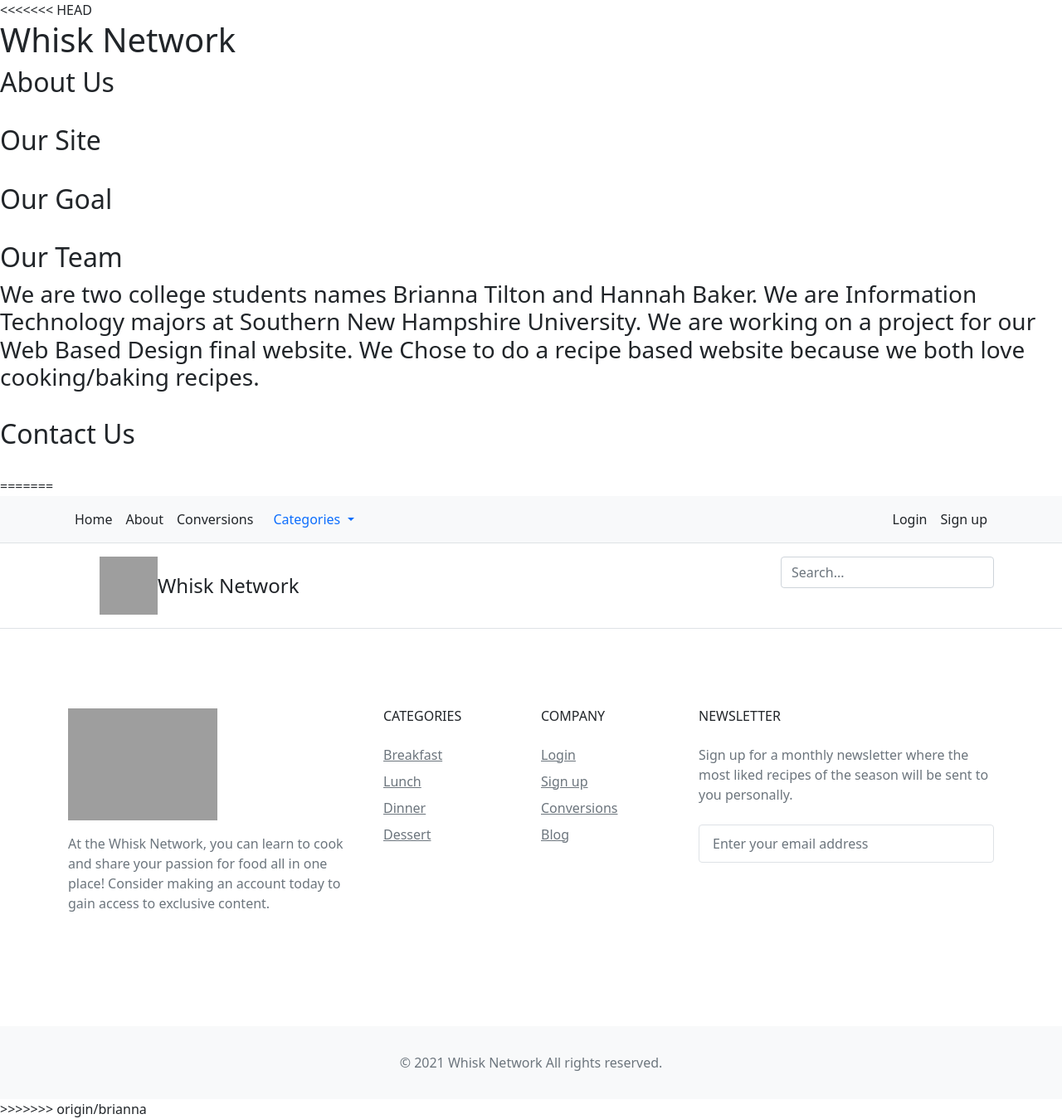
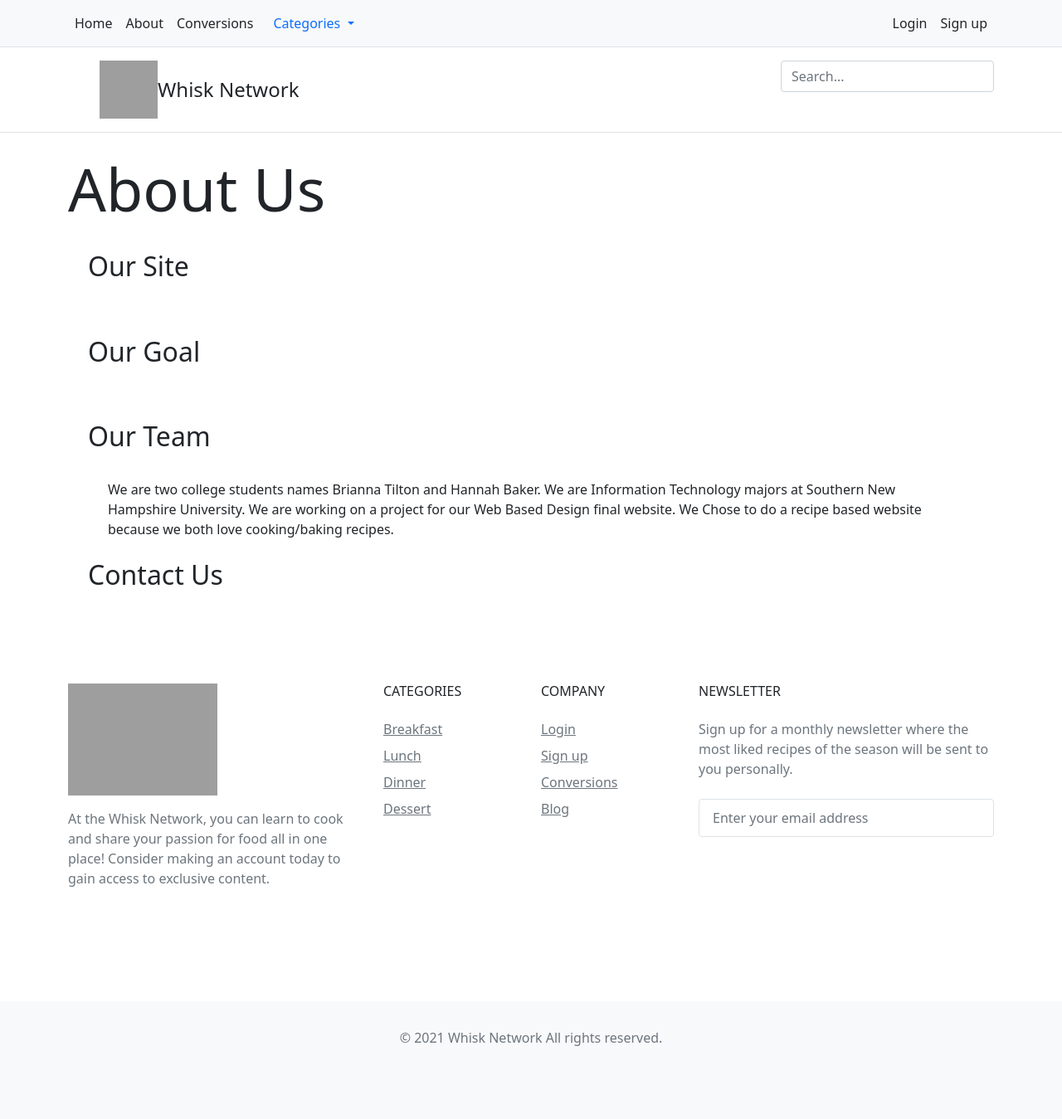
Before and after one commit to briannatilton/IT221_Final, a Django app: template pages/templates/about.html in a window 1280 px wide. Shown: the whole page at 83% size. After the commit the page ends 1261 px from the top, so only its background shows below. Run offline with Django 3.2, Linux system fonts and the light colour scheme; the template is opened without the code that fills it, so the values that code supplies are empty; grey boxes are pictures that could not be loaded.

Commit message:
Add base page Format about page Make menu items work properly

```diff
--- a/pages/templates/about.html
+++ b/pages/templates/about.html
@@ -2,22 +2,28 @@
 {% block title %}Whisk Network: About{% endblock %}
 
 {% block content %}
+ <div class="container">
+    <div>
+        <h1 class="display-2">About Us</h1>
+    </div>
+     <div>
+    <h2 class="p-4">Our Site</h2>
+        <p class="lead"></p>
+    </div>
+     <div>
+    <h2 class="p-4">Our Goal</h2>
+        <p class="lead"></p>
 
-    <h1>Whisk Network</h1>
-    <h2>About Us</h2>
-    <br>
-    <h2>Our Site</h2>
-    <h3></h3>
-    <br>
-    <h2>Our Goal</h2>
-    <h3></h3>
-    <br>
-    <h2>Our Team</h2>
-    <h3>We are two college students names Brianna Tilton and Hannah Baker. We are Information Technology majors at Southern New Hampshire University.
-    We are working on a project for our Web Based Design final website. We Chose to do a recipe based website because we both love cooking/baking recipes.
-    </h3>
-    <br>
-    <h2>Contact Us</h2>
-    <h3></h3>
-    <br>
+    </div>
+     <div>
+        <h2 class="p-4">Our Team</h2>
+        <div class="px-5">We are two college students names Brianna Tilton and Hannah Baker. We are Information Technology majors at Southern New Hampshire University.
+            We are working on a project for our Web Based Design final website. We Chose to do a recipe based website because we both love cooking/baking recipes.
+        </div>
+    </div>
+     <div>
+        <h2 class="p-4">Contact Us</h2>
+        <p class="lead"></p>
+     </div>
+ </div>
 {% endblock content %}
--- a/pages/urls.py
+++ b/pages/urls.py
@@ -1,6 +1,8 @@
 from django.urls import path
-from .views import AboutPageView
+from .views import AboutPageView, HomePageView
 
 urlpatterns = [
-    path('', AboutPageView.as_view(), name='about'),
+    path('', HomePageView.as_view(), name='home'),
+    path('about/', AboutPageView.as_view(), name='about'),
+
 ]
--- a/pages/views.py
+++ b/pages/views.py
@@ -1,4 +1,9 @@
 from django.views.generic import TemplateView
+
+
+class HomePageView(TemplateView):
+    template_name = 'home.html'
+
 
 class AboutPageView(TemplateView):
     template_name = 'about.html'
--- a/templates/base.html
+++ b/templates/base.html
@@ -1,34 +1,23 @@
-<<<<<<< HEAD
 <!DOCTYPE html>
+{% load static %}
 <html lang="en">
 <head>
     <meta charset="UTF-8">
-    <title>{% block title %}Whisk Network{%  endblock title %}</title>
-</head>
-<body>
-    {% block content %}
-
-    {% endblock content %}
-=======
-<!doctype html>
-<html lang="en">
-<head>
-    <!-- Required meta tags -->
-    <meta charset="utf-8">
     <meta name="viewport" content="width=device-width, initial-scale=1">
 
     <!-- Bootstrap CSS -->
     <link href="https://cdn.jsdelivr.net/npm/bootstrap@5.1.3/dist/css/bootstrap.min.css" rel="stylesheet" integrity="sha384-1BmE4kWBq78iYhFldvKuhfTAU6auU8tT94WrHftjDbrCEXSU1oBoqyl2QvZ6jIW3" crossorigin="anonymous">
 
-    <title>Whisk Network</title>
+    <title>{% block title %}Whisk Network{%  endblock title %}</title>
+
 </head>
 <body>
 <!-- Nav bar -->
 <nav class="py-2 bg-light border-bottom">
     <div class="container d-flex flex-wrap">
         <ul class="nav me-auto">
-            <li class="nav-item"><a href="#" class="nav-link link-dark px-2 active" aria-current="page">Home</a></li>
-            <li class="nav-item"><a href="#" class="nav-link link-dark px-2">About</a></li>
+            <li class="nav-item"><a href="{% url 'home' %}" class="nav-link link-dark px-2 active" aria-current="page">Home</a></li>
+            <li class="nav-item"><a href="{% url 'about' %}" class="nav-link link-dark px-2">About</a></li>
             <li class="nav-item"><a href="#" class="nav-link link-dark px-2">Conversions</a></li>
             <!-- Add dropdown button for categories -->
             <div class="dropdown">
@@ -63,6 +52,10 @@
     </div>
 </header>
 <!-- End of header-->
+{% block content %}
+
+{% endblock content %}
+
 
 <!-- Start of footer-->
 <footer class="bg-white">
@@ -133,6 +126,5 @@
 <script src="https://cdn.jsdelivr.net/npm/@popperjs/core@2.10.2/dist/umd/popper.min.js" integrity="sha384-7+zCNj/IqJ95wo16oMtfsKbZ9ccEh31eOz1HGyDuCQ6wgnyJNSYdrPa03rtR1zdB" crossorigin="anonymous"></script>
 <script src="https://cdn.jsdelivr.net/npm/bootstrap@5.1.3/dist/js/bootstrap.min.js" integrity="sha384-QJHtvGhmr9XOIpI6YVutG+2QOK9T+ZnN4kzFN1RtK3zEFEIsxhlmWl5/YESvpZ13" crossorigin="anonymous"></script>
 -->
->>>>>>> origin/brianna
 </body>
 </html>
```
Also changed, not shown: pages/templates/home.html (renamed from templates/home.html).
